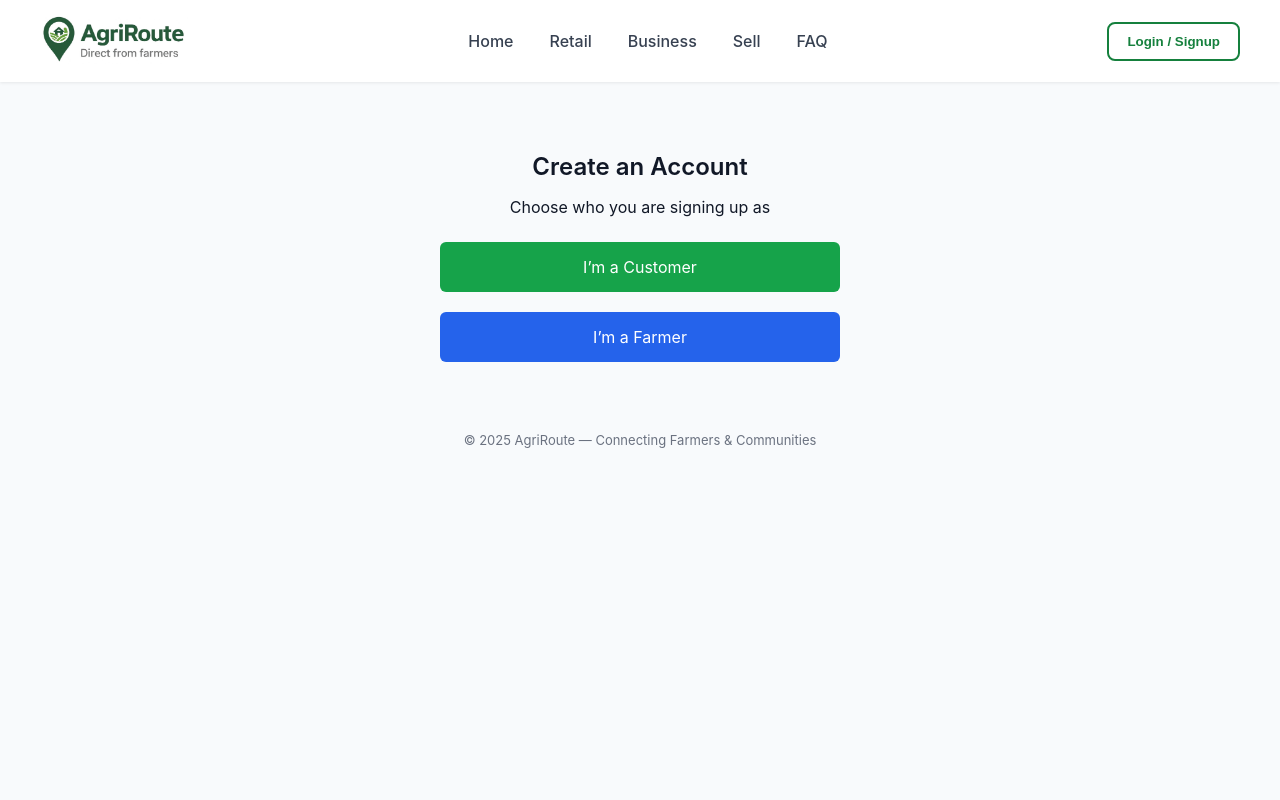
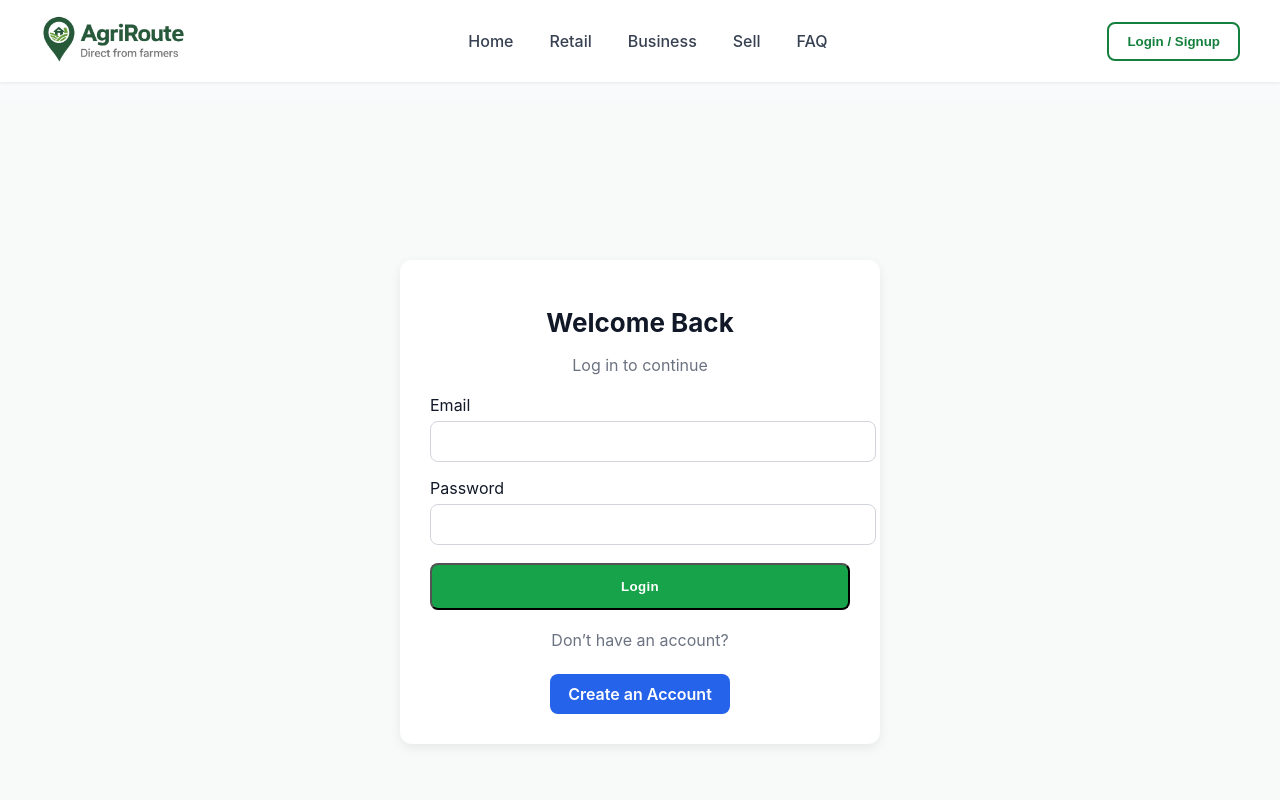
Before and after one commit to AgriRouteco/AgriRoute, a Next.js app: page /signup in a window 1280 px wide. Shown: the top 800 px of the page. Built offline with nearby package versions, Linux system fonts and the light colour scheme; no server answers.

Commit message:
Update signup.js

```diff
--- a/pages/signup.js
+++ b/pages/signup.js
@@ -1,39 +1,138 @@
-export default function Signup() {
+import { useState } from "react"
+import { supabase } from "../lib/supabaseClient"
+import { useRouter } from "next/router"
+
+export default function Login() {
+const router = useRouter()
+
+const [email, setEmail] = useState("")
+const [password, setPassword] = useState("")
+const [loading, setLoading] = useState(false)
+const [errorMsg, setErrorMsg] = useState("")
+
+async function handleLogin(e) {
+e.preventDefault()
+setLoading(true)
+setErrorMsg("")
+
+const { error } = await supabase.auth.signInWithPassword({
+email,
+password,
+})
+
+if (error) {
+setErrorMsg(error.message)
+setLoading(false)
+return
+}
+
+router.push("/account")
+}
+
 return (
-    <div style={{maxWidth: 400, margin: "50px auto", textAlign: "center"}}>
-      <h1 style={{fontSize: 24, fontWeight: 600}}>Create an Account</h1>
+<div style={{
+minHeight: "100vh",
+display: "flex",
+justifyContent: "center",
+alignItems: "center",
+background: "#f7faf8"
+}}>
+<div style={{
+width: "100%",
+maxWidth: "420px",
+background: "white",
+padding: "30px",
+borderRadius: "12px",
+boxShadow: "0 4px 12px rgba(0,0,0,0.07)"
+}}>
 
-      <p style={{marginTop: 10}}>Choose who you are signing up as</p>
+<h1 style={{ fontSize: "26px", fontWeight: 700, textAlign: "center" }}>
+Welcome Back
+</h1>
+
+<p style={{ textAlign: "center", color: "#6b7280", marginTop: 6 }}>
+Log in to continue
+</p>
+
+{errorMsg && (
+<p style={{ color: "red", marginTop: 10, textAlign: "center" }}>
+{errorMsg}
+</p>
+)}
+
+<form onSubmit={handleLogin} style={{ marginTop: 20 }}>
+<label>Email</label>
+<input
+required
+type="email"
+value={email}
+onChange={(e) => setEmail(e.target.value)}
+style={{
+width: "100%",
+padding: "12px",
+marginTop: 6,
+marginBottom: 16,
+borderRadius: "8px",
+border: "1px solid #d1d5db"
+}}
+/>
+
+<label>Password</label>
+<input
+required
+type="password"
+value={password}
+onChange={(e) => setPassword(e.target.value)}
+style={{
+width: "100%",
+padding: "12px",
+marginTop: 6,
+marginBottom: 18,
+borderRadius: "8px",
+border: "1px solid #d1d5db"
+}}
+/>
+
+<button
+type="submit"
+disabled={loading}
+style={{
+width: "100%",
+padding: "14px",
+background: "#16a34a",
+color: "white",
+borderRadius: "8px",
+fontWeight: 600,
+letterSpacing: ".3px",
+cursor: "pointer"
+}}
+>
+{loading ? "Logging in…" : "Login"}
+</button>
+</form>
+
+<div style={{ textAlign: "center", marginTop: 20 }}>
+<p style={{ color: "#6b7280" }}>
+Don’t have an account?
+</p>
 
 <a
-        href="/signup-customer"
+href="/signup"
 style={{
-          display: "block",
-          background: "#16a34a",
+display: "inline-block",
+marginTop: 8,
+padding: "10px 18px",
+background: "#2563eb",
 color: "white",
-          padding: 15,
-          borderRadius: 6,
-          marginTop: 25,
-          textDecoration: "none"
+borderRadius: "8px",
+textDecoration: "none",
+fontWeight: 600
 }}
 >
-        I’m a Customer
+Create an Account
 </a>
-
-      <a
-        href="/signup-farmer"
-        style={{
-          display: "block",
-          background: "#2563eb",
-          color: "white",
-          padding: 15,
-          borderRadius: 6,
-          marginTop: 20,
-          textDecoration: "none"
-        }}
-      >
-        I’m a Farmer
-      </a>
+</div>
+</div>
 </div>
 )
 }
```
Lines whose indentation alone changed are shown as unchanged.
